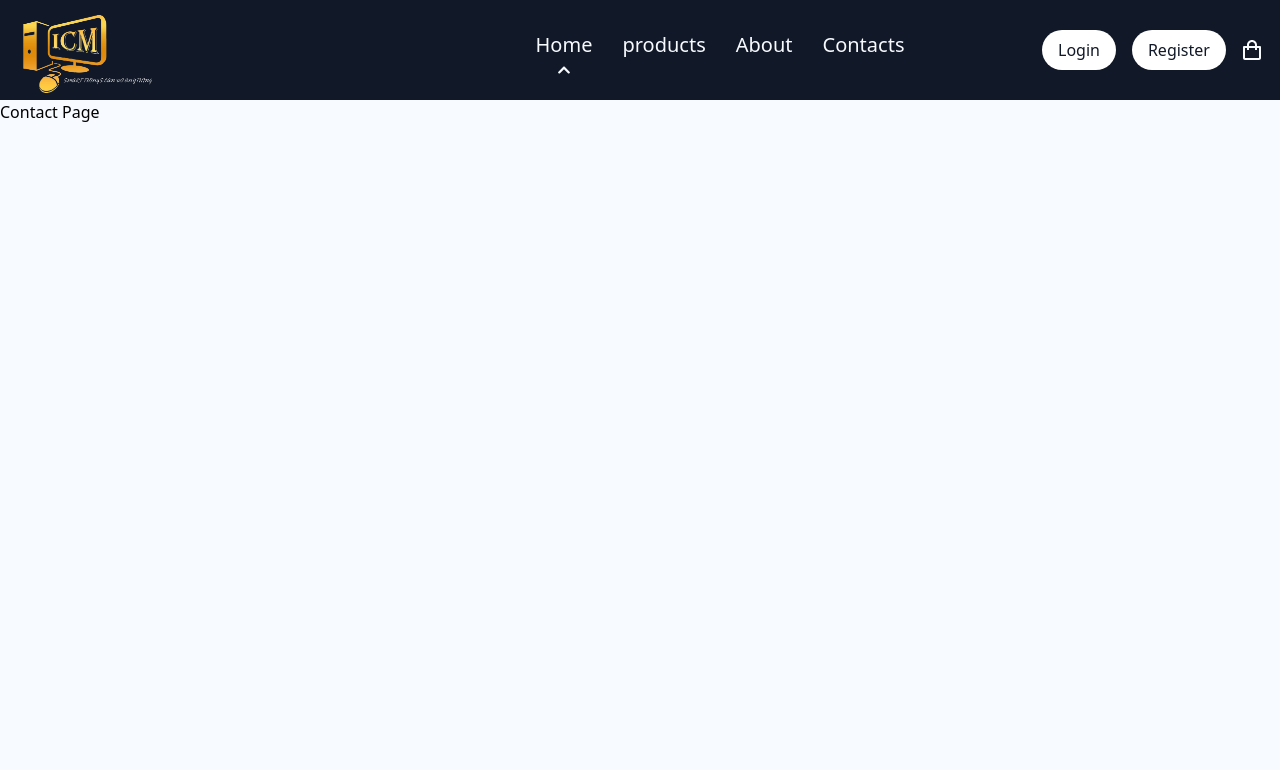
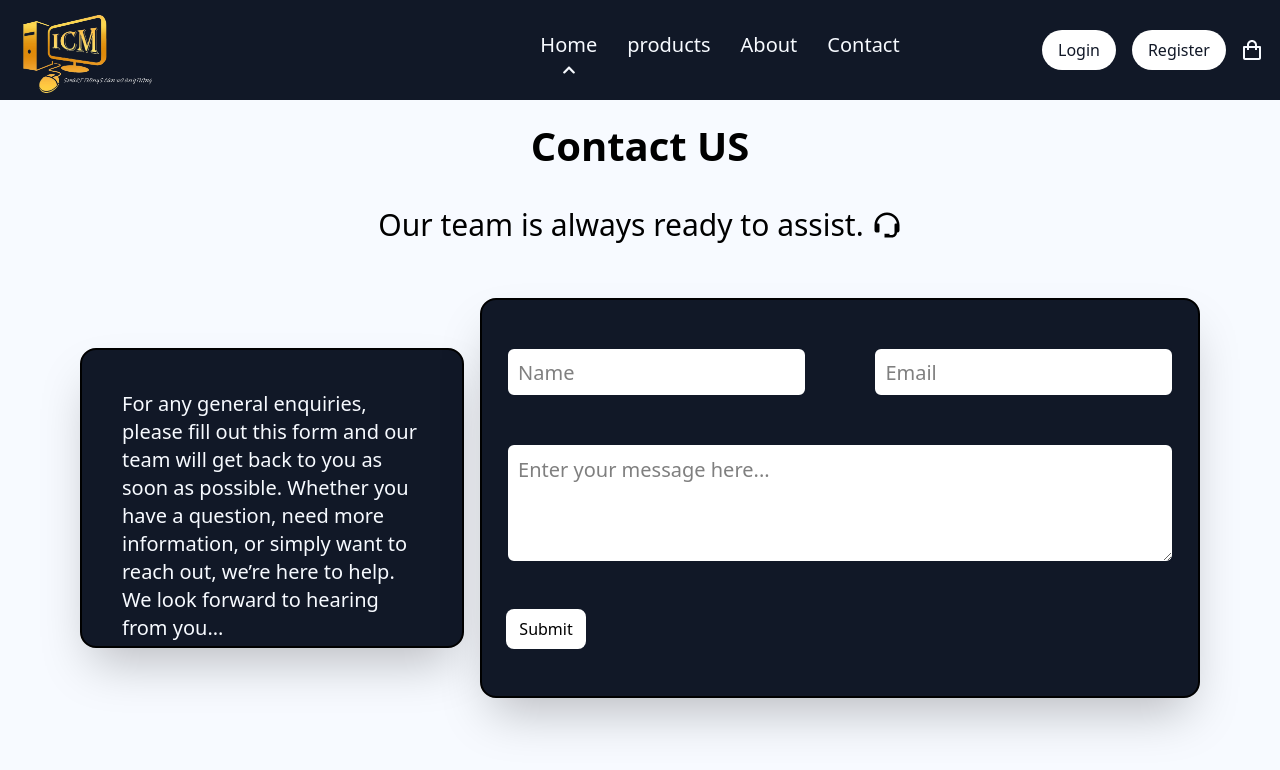
Before and after one commit to Ranpul88/i-computers-frontend, a React (Vite) app: page /contact in a window 1280 px wide. Shown: the top 770 px of the page. Built offline with nearby package versions, Linux system fonts and the light colour scheme; no server answers.

Commit message:
contact page ✏️

```diff
--- /dev/null
+++ b/pages/contactPage.jsx
@@ -0,0 +1,66 @@
+import axios from "axios";
+import { useState } from "react";
+import toast from "react-hot-toast";
+import { BiSupport } from "react-icons/bi";
+import Loader from "../src/components/loader";
+
+export default function ContactPage() {
+
+  const [name, setName] = useState("")
+  const [email, setEmail] = useState("")
+  const [text, setText] = useState("")
+  const [loaded, setloaded] = useState(true)
+
+  async function handleSubmit(){
+    if(name.trim() === "" || email.trim() === "" || text.trim() === ""){
+      toast.error("Please fill all the fields!")
+      return
+    }
+
+    setloaded(false)
+
+    try {
+      await axios.post(import.meta.env.VITE_BACKEND_URL + "/users/contact",{
+      name: name,
+      email: email,
+      text: text
+    })
+
+    setloaded(true)
+    setName("")
+    setEmail("")
+    setText("")
+    toast.success("Message sent successfully.")
+
+    }catch(error){
+      toast.error("Error sending message, please try again!")
+      console.log("Error sending message: ")
+      console.log(error)
+      setloaded(true)
+    }
+
+  }
+
+  return (
+      <div className="w-full h-full flex flex-col items-center">
+       <div className="w-full h-[50px] lg:h-[100px] flex justify-center p-4">
+            <h1 className="text-[30px] lg:text-[40px] font-bold">Contact US</h1>
+        </div>
+        <div className="w-full h-[80px] lg:h-[50px] flex justify-center">
+            <h2 className="w-full text-[20px] lg:text-3xl flex flex-row items-center gap-2 justify-center">Our team is always ready to assist. <BiSupport /></h2>
+        </div>
+        <div className="w-full flex flex-col lg:flex-row lg:mt-12 px-20 pb-2 lg:justify-between items-center gap-4">
+          <div className="w-[350px] [h-400px] lg:w-[420px] lg:h-[300px] bg-accent p-10 border rounded-2xl shadow-2xl text-primary">
+            <h1 className="text-base lg:text-xl">For any general enquiries, please fill out this form and our team will get back to you as soon as possible. Whether you have a question, need more information, or simply want to reach out, we’re here to help. We look forward to hearing from you...</h1>
+          </div>
+          <div className="w-[350px] h-[450px] lg:w-[800px] lg:h-[400px] p-6 flex flex-wrap items-center justify-between border border-accent/ rounded-2xl shadow-2xl bg-accent">
+            <input type="text" placeholder="Name" value={name} onChange={(e)=>{setName(e.target.value)}} className="w-full lg:w-[45%] h-[50px] rounded-lg border-2 bg-white border-accent p-[10px] text-[18px] lg:text-[20px] focus:outline-none" />
+            <input type="email" placeholder="Email" value={email} onChange={(e)=>{setEmail(e.target.value)}} className="w-full lg:w-[45%] h-[50px] rounded-lg border-2 bg-white border-accent p-[10px] text-[18px] lg:text-[20px] focus:outline-none" />
+            <textarea placeholder="Enter your message here..." value={text} onChange={(e)=>{setText(e.target.value)}} className="w-full h-[120px] rounded-lg border-2 bg-white border-accent p-[10px] text-[18px] lg:text-[20px] focus:outline-none"></textarea>
+            <button onClick={handleSubmit} disabled={!loaded} className="w-[80px] h-[40px] bg-white rounded-lg hover:scale-102 cursor-pointer">Submit</button>
+          </div>
+        </div>
+        {!loaded && <Loader />}
+    </div>
+  )
+}
--- a/pages/homePage.jsx
+++ b/pages/homePage.jsx
@@ -6,6 +6,7 @@ import CartPage from "./cart";
 import CheckoutPage from "./checkout";
 import OrdersPage from "./ordersPage";
 import HomeContent from "./homeContent";
+import ContactPage from "./contactPage";
 
 export default function HomePage(){
     return(
@@ -17,7 +18,7 @@ export default function HomePage(){
                     <Route path="/" element={<HomeContent />}/>
                     <Route path="/products" element={<ProductsPage />} />
                     <Route path="/about" element={<h1>About Page</h1>} />
-                    <Route path="/contact" element={<h1>Contact Page</h1>} />
+                    <Route path="/contact" element={<ContactPage />} />
                     <Route path="/overview/:productID" element={<ProductOverview />} />
                     <Route path="/cart" element={<CartPage />} />
                     <Route path="/checkout" element={<CheckoutPage />} />
--- a/src/components/header.jsx
+++ b/src/components/header.jsx
@@ -17,7 +17,7 @@ export default function Header() {
                 <Link to="/" onClick={()=>{setPage("home")}} className="flex flex-col items-center gap-1 pt-2">Home<FaChevronUp className={`text-sm transition duration-500 ${page == "home" ? "opacity-100" : "opacity-0"}`} /></Link>
                 <Link to="/products" onClick={()=>{setPage("products")}} className="flex flex-col items-center gap-1 pt-2">products<FaChevronUp className={`text-sm transition duration-500 ${page == "products" ? "opacity-100" : "opacity-0"}`} /></Link>
                 <Link to="/about" onClick={()=>{setPage("about")}} className="flex flex-col items-center gap-1 pt-2">About<FaChevronUp className={`text-sm transition duration-500 ${page == "about" ? "opacity-100" : "opacity-0"}`} /></Link>
-                <Link to="/contacts" onClick={()=>{setPage("contacts")}} className="flex flex-col items-center gap-1 pt-2">Contacts<FaChevronUp className={`text-sm transition duration-500 ${page == "contacts" ? "opacity-100" : "opacity-0"}`} /></Link>
+                <Link to="/contact" onClick={()=>{setPage("contact")}} className="flex flex-col items-center gap-1 pt-2">Contact<FaChevronUp className={`text-sm transition duration-500 ${page == "contact" ? "opacity-100" : "opacity-0"}`} /></Link>
             </div>
             <div className="hidden absolute right-24 top-0 h-full lg:flex items-center">
                 <UserData />
```
